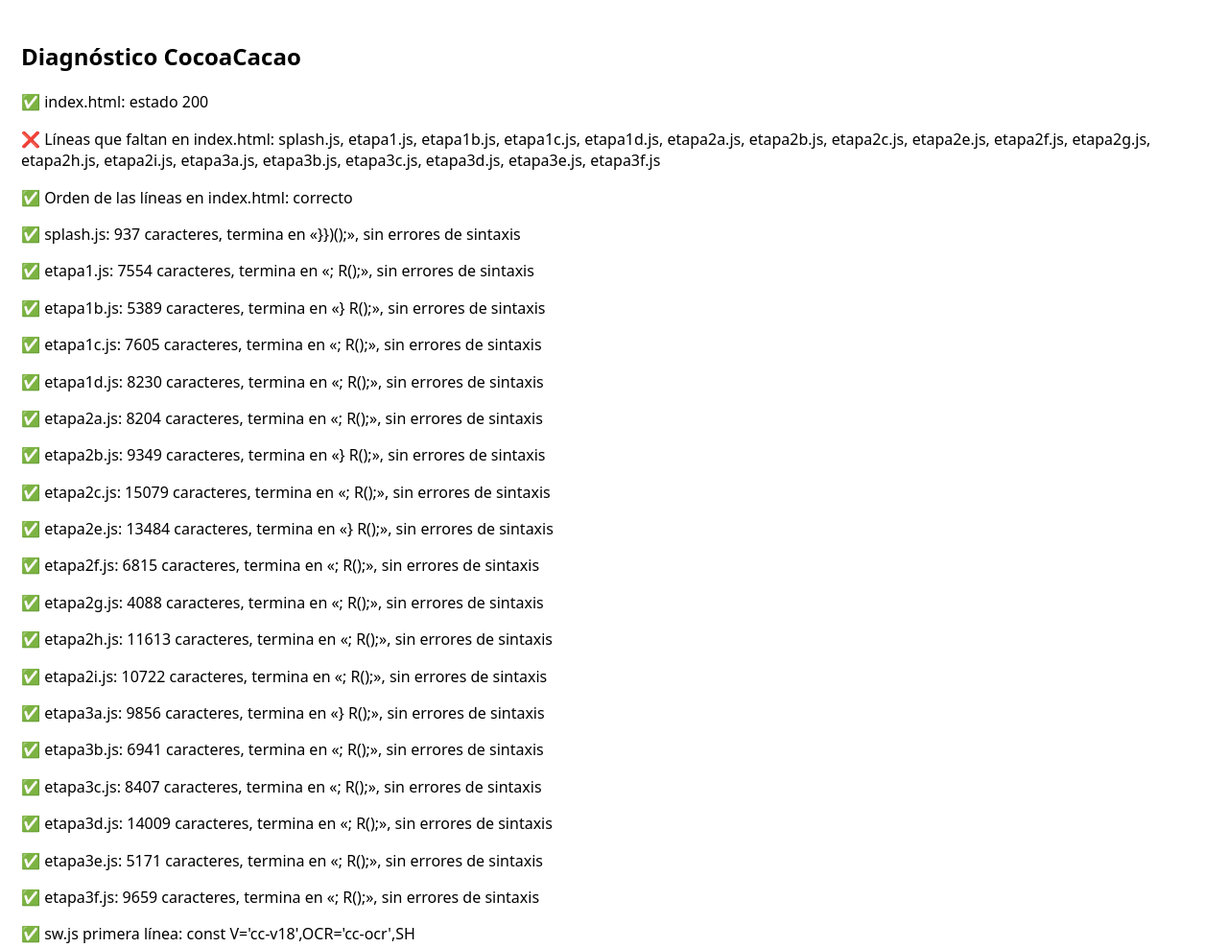
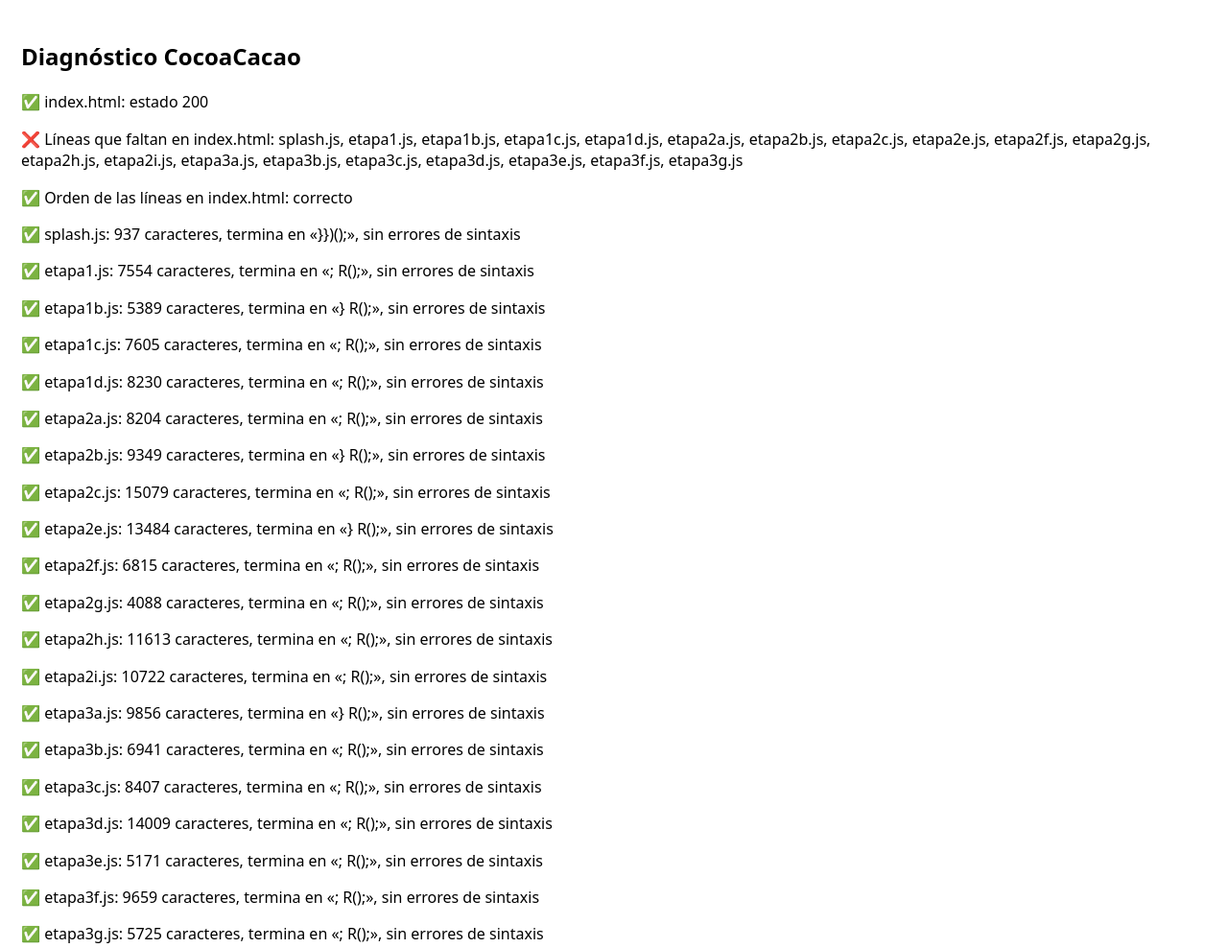
Before and after one commit to Rootsa420/cocoacacao, a plain HTML site: page diagnostico.html in a window 1280 px wide. Shown: the top 988 px of the page at 96% size. Drawn offline with Linux system fonts and the light colour scheme.

Commit message:
Update diagnostico.html

```diff
--- a/diagnostico.html
+++ b/diagnostico.html
@@ -9,7 +9,7 @@ document.getElementById('fz').onclick=async()=>{try{for(const k of await caches.
 const o=document.getElementById('o');let h='';
 const add=(ok,t)=>{h+='<p>'+(ok?'✅ ':'❌ ')+t+'</p>';o.innerHTML=h};
 const get=async u=>{try{const r=await fetch(u+'?t='+Date.now(),{cache:'no-store'});return{s:r.status,t:r.ok?await r.text():''}}catch(e){return{s:'sin conexión',t:''}}};
-const need=['splash.js','etapa1.js','etapa1b.js','etapa1c.js','etapa1d.js','etapa2a.js','etapa2b.js','etapa2c.js','etapa2e.js','etapa2f.js','etapa2g.js','etapa2h.js','etapa2i.js','etapa3a.js','etapa3b.js','etapa3c.js','etapa3d.js','etapa3e.js','etapa3f.js'];
+const need=['splash.js','etapa1.js','etapa1b.js','etapa1c.js','etapa1d.js','etapa2a.js','etapa2b.js','etapa2c.js','etapa2e.js','etapa2f.js','etapa2g.js','etapa2h.js','etapa2i.js','etapa3a.js','etapa3b.js','etapa3c.js','etapa3d.js','etapa3e.js','etapa3f.js','etapa3g.js'];
 const idx=await get('index.html');
 add(idx.s==200,'index.html: estado '+idx.s);
 const linked=[...idx.t.matchAll(/<script src="([^"]+)"/g)].map(m=>m[1]);
```
